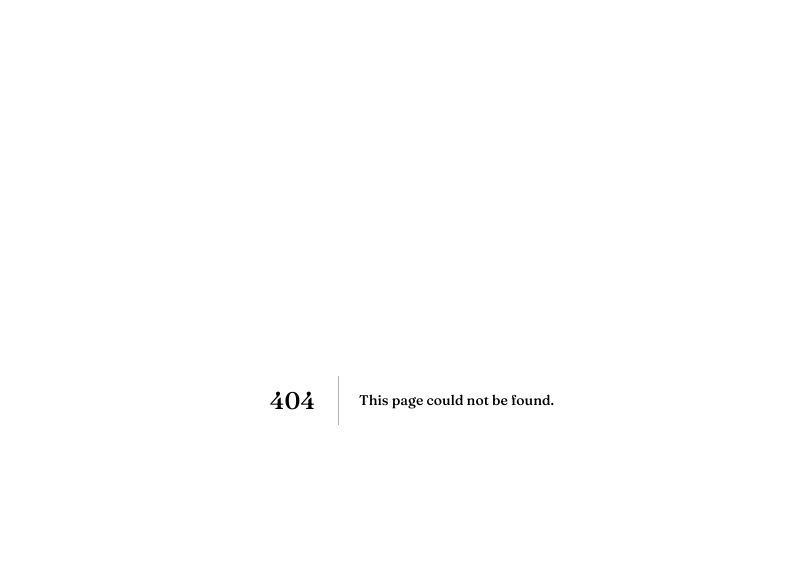
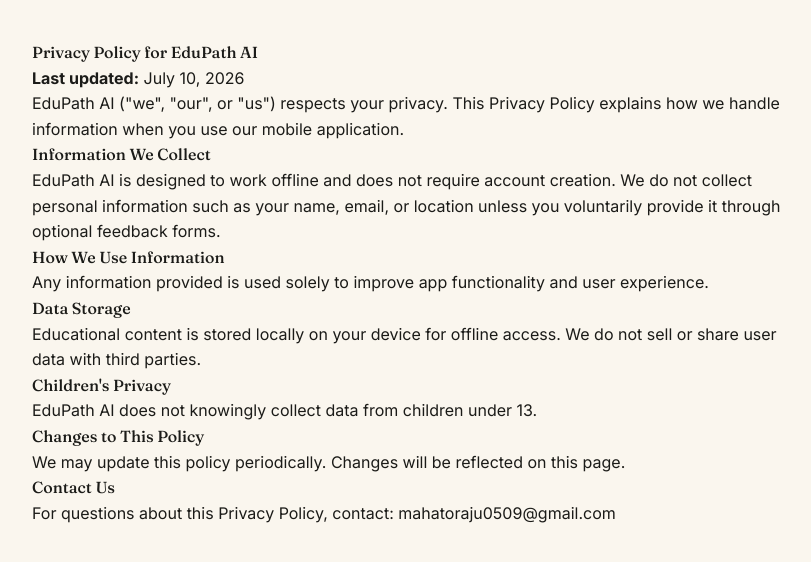
Before and after one commit to mahatoraju0509-gif/nepalwebsitedeveloper, a Next.js app: page /privacy-policy in a window 1280 px wide. Before the commit this address had no page. Shown: the top 562 px of the page, without its empty margins (228-1039 px from the left). Built offline with nearby package versions, Linux system fonts and the light colour scheme.

Commit message:
Add privacy policy page for EduPath AI

```diff
--- /dev/null
+++ b/src/app/privacy-policy/page.tsx
@@ -0,0 +1,28 @@
+export default function PrivacyPolicy() {
+  return (
+    <div style={{ maxWidth: '800px', margin: '0 auto', padding: '40px 20px', lineHeight: '1.6' }}>
+      <h1>Privacy Policy for EduPath AI</h1>
+      <p><strong>Last updated:</strong> July 10, 2026</p>
+
+      <p>EduPath AI ("we", "our", or "us") respects your privacy. This Privacy Policy explains how we handle information when you use our mobile application.</p>
+
+      <h2>Information We Collect</h2>
+      <p>EduPath AI is designed to work offline and does not require account creation. We do not collect personal information such as your name, email, or location unless you voluntarily provide it through optional feedback forms.</p>
+
+      <h2>How We Use Information</h2>
+      <p>Any information provided is used solely to improve app functionality and user experience.</p>
+
+      <h2>Data Storage</h2>
+      <p>Educational content is stored locally on your device for offline access. We do not sell or share user data with third parties.</p>
+
+      <h2>Children's Privacy</h2>
+      <p>EduPath AI does not knowingly collect data from children under 13.</p>
+
+      <h2>Changes to This Policy</h2>
+      <p>We may update this policy periodically. Changes will be reflected on this page.</p>
+
+      <h2>Contact Us</h2>
+      <p>For questions about this Privacy Policy, contact: mahatoraju0509@gmail.com</p>
+    </div>
+  );
+}
```
